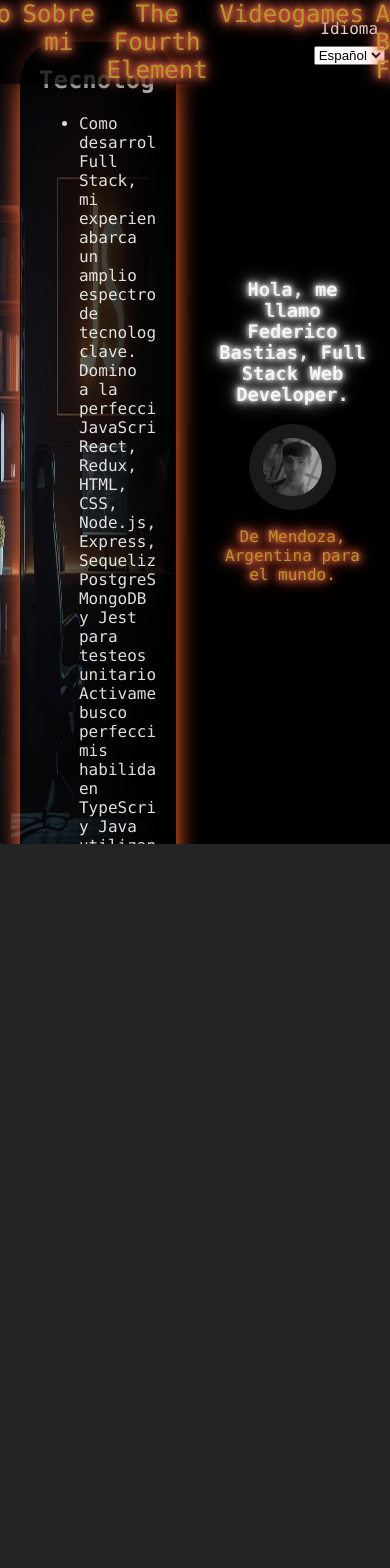
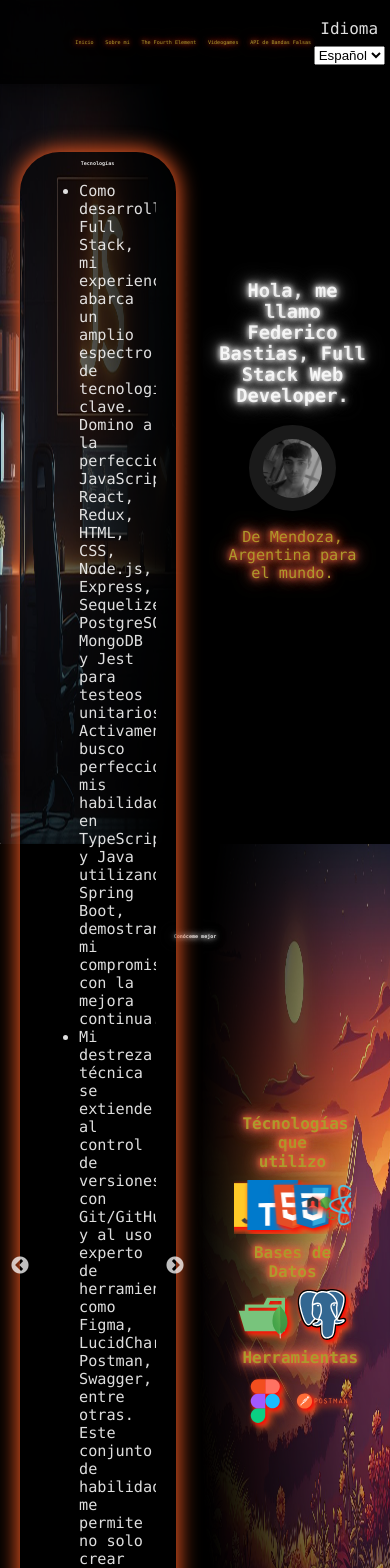
Before and after one commit to GabiBastias/Portfolio, a React (Vite) app in the folder Client/: page / in a window 390 px wide. Shown: the top 1568 px of the page. Before the commit the page ends 844 px from the top, so only its background shows below. Built offline with nearby package versions, Linux system fonts and the light colour scheme; no server answers.

Commit message:
General changes for styles, some mobile changes added to

```diff
--- a/Client/src/App.css
+++ b/Client/src/App.css
@@ -10,7 +10,7 @@
 }
 
 .liNav{
-  font-size: x-large;
+  font-size: 1.3vw;
   color: rgb(173, 154, 45);
   text-shadow: 0 0 5px #ff5429, 0 0 10px #ff7563, 0 0 15px #ff6d63, 0 0 20px #ff8763;
   transition: 0.5s;
@@ -18,7 +18,7 @@
 }
 
 .liNavTFE{
-  font-size: x-large;
+  font-size: 1.3vw;
   color: rgb(255, 98, 98);
   text-shadow: 0 0 5px #ff0000, 0 0 10px #ff1d1d, 0 0 15px #fd3636, 0 0 20px #ff4a4a;
   transition: 0.5s;
@@ -26,7 +26,7 @@
 }
 
 .liNavVG{
-  font-size: x-large;
+  font-size: 1.3vw;
   color: rgb(224, 106, 195);
   text-shadow: 0 0 5px #9821e8, 0 0 10px #a032e9, 0 0 15px #a54ddf, 0 0 20px #b27ed4;
   transition: 0.5s;
@@ -34,7 +34,7 @@
 }
 
 .liNavFBA{
-  font-size: x-large;
+  font-size: 1.3vw;
   color: rgb(45, 147, 173);
   text-shadow: 0 0 5px #1100ff, 0 0 10px #4a3dff, 0 0 15px #8279ff, 0 0 20px #b3aeff;
   transition: 0.5s;
@@ -60,8 +60,6 @@
   position: relative;
   width: 100%;
   height: 100vh;
-  overflow: auto;
-  overflow-y: scroll;
 }
 
 .divScroll{
@@ -118,7 +116,7 @@
   flex-direction: column;
   justify-content: center;
   align-items: center;
-  background-color: rgba(0, 0, 0, 0.4);
+  background-color: rgba(0, 0, 0, 0.8);
   box-shadow: rgb(232, 86, 33) 0px 0px 20px 3px;
 }
 
@@ -130,7 +128,7 @@
   flex-direction: column;
   justify-content: center;
   align-items: center;
-  background-color: rgba(0, 0, 0, 0.4);
+  background-color: rgba(0, 0, 0, 0.8);
   box-shadow: rgb(255, 0, 0) 0px 0px 20px 3px;
 }
 
@@ -142,7 +140,7 @@
   flex-direction: column;
   justify-content: center;
   align-items: center;
-  background-color: rgba(0, 0, 0, 0.4);
+  background-color: rgba(0, 0, 0, 0.8);
   box-shadow: rgb(152, 33, 232) 0px 0px 20px 3px;
 }
 
@@ -154,6 +152,6 @@
   flex-direction: column;
   justify-content: center;
   align-items: center;
-  background-color: rgba(0, 0, 0, 0.4);
+  background-color: rgba(0, 0, 0, 0.8);
   box-shadow: rgb(17, 0, 255) 0px 0px 20px 3px;
 }
--- a/Client/src/App.jsx
+++ b/Client/src/App.jsx
@@ -11,6 +11,23 @@ import { useState } from 'react'
 function App() {
 
   const [liStyles, setLiStyles] = useState("liNav");
+  const language = useSelector(state => state.language);
+
+  const handleScroll = () => {
+    const scrollY = window.scrollY;
+    if (scrollY >= 920 && scrollY <= 1838){
+      setLiStyles("liNavTFE");
+    } else if (scrollY >= 1839 && scrollY <= 2757){
+      setLiStyles("liNavVG");
+    } else if (scrollY >= 2758 && scrollY <= 3680){
+      setLiStyles("liNavFBA");
+    } else if (scrollY < 920){
+      setLiStyles("liNav");
+    }
+  };
+
+  window.addEventListener('scroll', handleScroll);
+
 
   const scrollToPage = (page) => {
     const element = document.getElementById(page);
@@ -29,8 +46,6 @@ function App() {
       element.scrollIntoView({ behavior: 'smooth' });
     }
   }
-
-  const language = useSelector(state => state.language);
 
   return (
     <>
--- a/Client/src/index.css
+++ b/Client/src/index.css
@@ -9,8 +9,13 @@ body{
   margin: 0;
 }
 
-p{
+h2{
+  font-size: 1.3vw;
+}
+
+p, li{
   margin: 0;
+  font-size: 1.8vh;
 }
 
 summary, button{
--- a/Client/src/views/CarouselAutoplay/CarouselAutoplay.jsx
+++ b/Client/src/views/CarouselAutoplay/CarouselAutoplay.jsx
@@ -29,8 +29,8 @@ const CarouselAutoplay = ({ language }) => {
 
     const settingsTechnologies = {
         infinite: true,
-        slidesToShow: 4,
-        slidesToScroll: 1,
+        slidesToShow: 6,
+        slidesToScroll: 2,
         autoplay: true,
         speed: 8000,
         autoplaySpeed: 0,
@@ -43,39 +43,39 @@ const CarouselAutoplay = ({ language }) => {
             <h4 className={styles.h4Aboout}>{language === "Spanish" ? 'Técnologías que utilizo' : "Technologies I use"}</h4>
             <Slider className={styles.carousel} {...settingsTechnologies}>
                 <div className={styles.iconSVG}>
-                    <img src={javascriptICO} alt="javascript" width="100px" height="100px"/>
+                    <img className={styles.iconSVGImg}src={javascriptICO} alt="javascript" width="100px" height="100px"/>
                 </div>
                 <div className={styles.iconSVG}>
-                    <img src={typecriptICO} alt="typecript" width="100px" height="100px"/>
+                    <img className={styles.iconSVGImg}src={typecriptICO} alt="typecript" width="100px" height="100px"/>
                 </div>
                 <div className={styles.iconSVG}>
-                    <img src={htmlICO} alt="html" width="100px" height="100px"/>
+                    <img className={styles.iconSVGImg}src={htmlICO} alt="html" width="100px" height="100px"/>
                 </div>
                 <div className={styles.iconSVG}>
-                    <img src={cssICO} alt="css" width="100px" height="100px"/>
+                    <img className={styles.iconSVGImg}src={cssICO} alt="css" width="100px" height="100px"/>
                 </div>
                 <div className={styles.iconSVG}>
-                    <img src={nodejsICO} alt="node.js" width="100px" height="100px"/>
+                    <img className={styles.iconSVGImg}src={nodejsICO} alt="node.js" width="100px" height="100px"/>
                 </div>
                 <div className={styles.iconSVG}>
-                    <img src={reactICO} alt="react.js" width="100px" height="100px"/>
+                    <img className={styles.iconSVGImg}src={reactICO} alt="react.js" width="100px" height="100px"/>
                 </div>
                 <div className={styles.iconSVG}>
-                    <img src={reduxICO} alt="redux" width="100px" height="100px"/>
+                    <img className={styles.iconSVGImg}src={reduxICO} alt="redux" width="100px" height="100px"/>
                 </div>
                 <div className={styles.iconSVG}>
-                    <img src={expressICO} alt="express" width="100px" height="100px"/>
+                    <img className={styles.iconSVGImg}src={expressICO} alt="express" width="100px" height="100px"/>
                 </div>
             </Slider>
             <h4 className={styles.h4Aboout}>{language === "Spanish" ? 'Bases de Datos' : "Data Bases"}</h4>
             <div className={styles.dataBases}>
-                <img src={mongoDBICO} alt="mongoDB" width="100px" height="100px"/>
-                <img src={postgreSQLICO} alt="postgreSQL" width="100px" height="100px"/>
+                <img className={styles.iconSVGImg}src={mongoDBICO} alt="mongoDB" width="100px" height="100px"/>
+                <img className={styles.iconSVGImg}src={postgreSQLICO} alt="postgreSQL" width="100px" height="100px"/>
             </div>
             <h4 className={styles.h4Aboout}>{language === "Spanish" ? 'Herramientas' : "Additional Tools"}</h4>
             <div className={styles.dataBases}>
-                <img src={figmaICO} alt="figma" width="100px" height="100px"/>
-                <img src={postmanICO} alt="postman" width="100px" height="100px"/>
+                <img className={styles.iconSVGImg}src={figmaICO} alt="figma" width="100px" height="100px"/>
+                <img className={styles.iconSVGImg}src={postmanICO} alt="postman" width="100px" height="100px"/>
             </div>
         </section>
     );
--- a/Client/src/views/CarouselAutoplay/CarouselAutoplay.module.css
+++ b/Client/src/views/CarouselAutoplay/CarouselAutoplay.module.css
@@ -18,10 +18,16 @@
     filter: drop-shadow(3px 3px 3px rgb(232, 86, 33));
 }
 
+.iconSVGImg{
+    filter: drop-shadow(2px 2px 2px rgb(255, 0, 0));
+    width: 50vw;
+    height: 6vh;
+}
+
 .dataBases{
     display: flex;
     justify-content: center;
     align-items: center;
-    gap: 3vw;
+    gap: 0vw;
     filter: drop-shadow(3px 3px 3px rgb(232, 86, 33));
 }
--- a/Client/src/views/Projects/FakeBandsAPI/fakeBandsAPI.module.css
+++ b/Client/src/views/Projects/FakeBandsAPI/fakeBandsAPI.module.css
@@ -79,7 +79,7 @@
 .pFBA{
     color: rgb(255, 255, 255);
     text-shadow: 0 0 5px #1100ff, 0 0 10px #4a3dff, 0 0 15px #8279ff, 0 0 20px #b3aeff;
-    margin: 3vh;
+    margin: 2vh;
 }
 
 .sectionFakeBandsAPI{
@@ -130,7 +130,7 @@
 .fakeBandAPIProjectIMG{
     width: 35vw;
     border-radius: 10px;
-    box-shadow: rgba(0, 0, 0, 0.4) 0px 30px 90px;
+    box-shadow: rgba(0, 0, 0, 0.8) 0px 30px 90px;
     transition: 0.4s;
 }
 
--- a/Client/src/views/Projects/TheFourthElementProject/theFourthElementProject.module.css
+++ b/Client/src/views/Projects/TheFourthElementProject/theFourthElementProject.module.css
@@ -72,7 +72,7 @@
 .pTFE{
     color: rgb(255, 98, 98);
     text-shadow: 0 0 5px #ff0000, 0 0 10px #ff1d1d, 0 0 15px #fd3636, 0 0 20px #ff4a4a;
-    margin: 3vh;
+    margin: 2vh;
 }
 
 .sectionTheFourthElement{
@@ -123,7 +123,7 @@
 .theFourthElementProjectIMG{
     width: 35vw;
     border-radius: 10px;
-    box-shadow: rgba(0, 0, 0, 0.4) 0px 30px 90px;
+    box-shadow: rgba(0, 0, 0, 0.8) 0px 30px 90px;
     transition: 0.4s;
 }
 
--- a/Client/src/views/Projects/VideogamesProject/videogamesProject.module.css
+++ b/Client/src/views/Projects/VideogamesProject/videogamesProject.module.css
@@ -62,7 +62,7 @@
 .videogamesProjectIMG{
     width: 35vw;
     border-radius: 10px;
-    box-shadow: rgba(0, 0, 0, 0.4) 0px 30px 90px;
+    box-shadow: rgba(0, 0, 0, 0.8) 0px 30px 90px;
     transition: 0.4s;
 }
 
@@ -134,5 +134,5 @@
 .pVg{
     color: rgb(255, 255, 255);
     text-shadow: 0 0 5px #9821e8, 0 0 10px #a032e9, 0 0 15px #a54ddf, 0 0 20px #b27ed4;
-    margin: 3vh;
+    margin: 2vh;
 }
```
